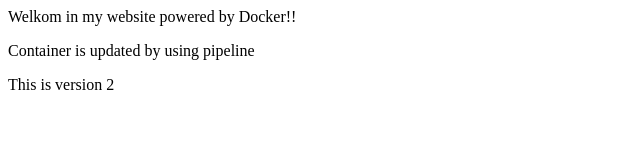
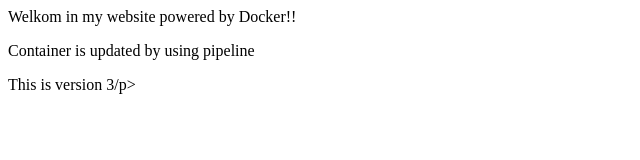
Before and after one commit to Theolansink/container, a plain HTML site: page index.html in a window 1280 px wide. Shown: the full height of the page, 0-640 px from the left. Drawn offline with Linux system fonts and the light colour scheme.

Commit message:
Versie 3

```diff
--- a/index.html
+++ b/index.html
@@ -2,6 +2,6 @@
     <BODY>
         <p>Welkom in my website powered by Docker!!</p>
         <p> Container is updated by using pipeline </p>
-        <p> This is version 2</p>
+        <p> This is version 3/p>
     </BODY>
 </HTML>
```
